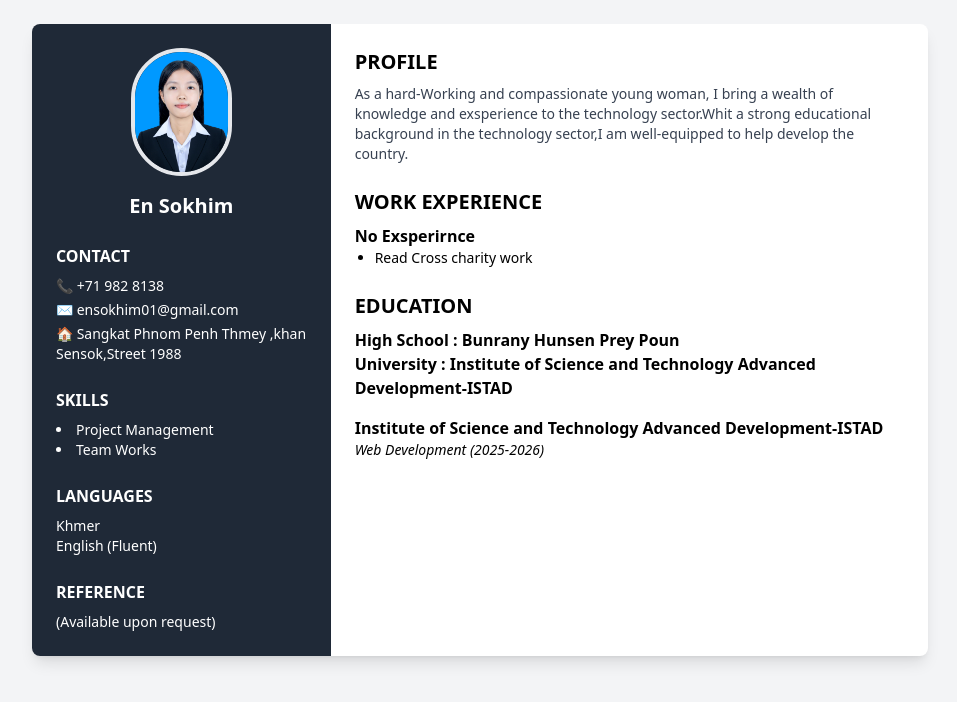
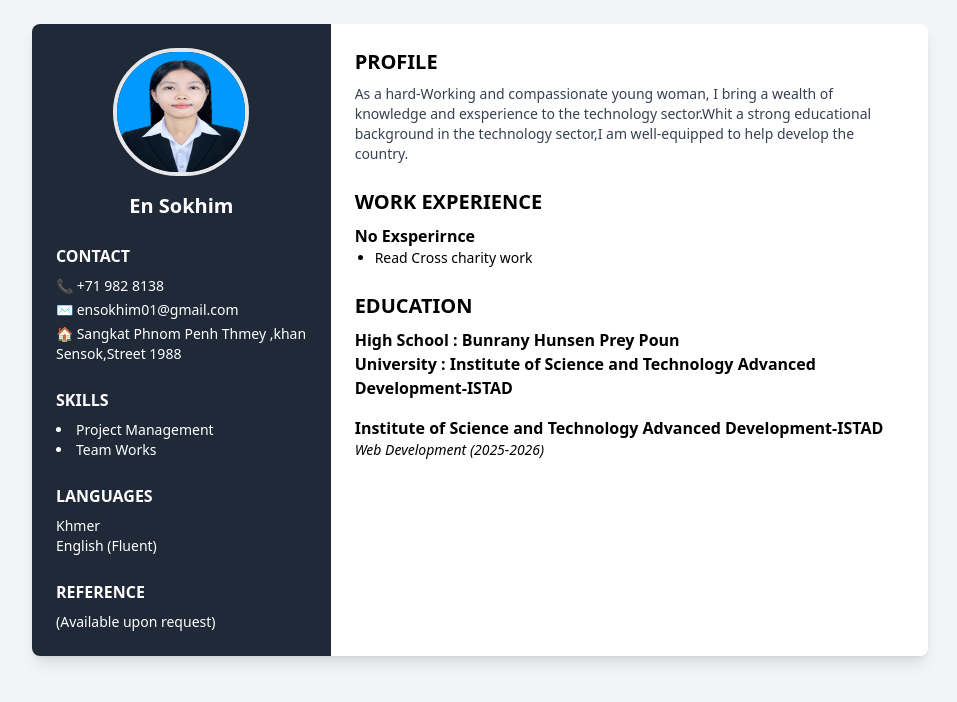
Before and after one commit to ensokhim/MYCV, a website: page index.html in a window 1280 px wide. Shown: the whole page, without its empty margins (160-1117 px from the left). Drawn offline with nearby package versions, Linux system fonts and the light colour scheme.

Commit message:
Update index.html

```diff
--- a/index.html
+++ b/index.html
@@ -5,6 +5,7 @@
     <meta name="viewport" content="width=device-width, initial-scale=1.0">
     <title>Document</title>
     <script src="https://cdn.tailwindcss.com"></script>
+    <link rel="stylesheet" href="./src/output.css">
    <link rel="stylesheet" href="./img/Q31A0079 copy.JPG">
 </head>
 <body class="bg-gray-100 p-6" >
```
